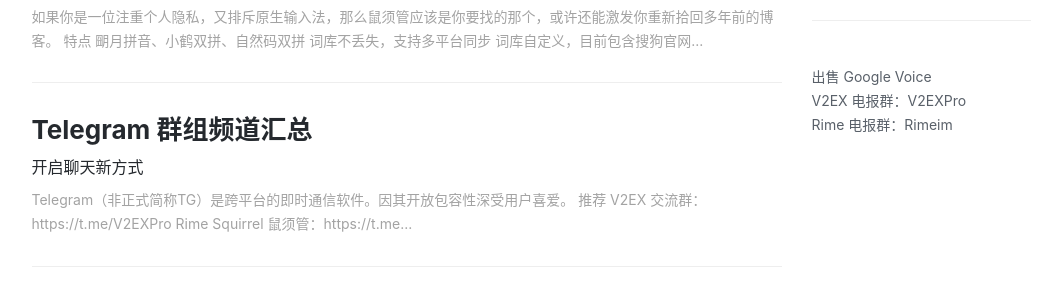
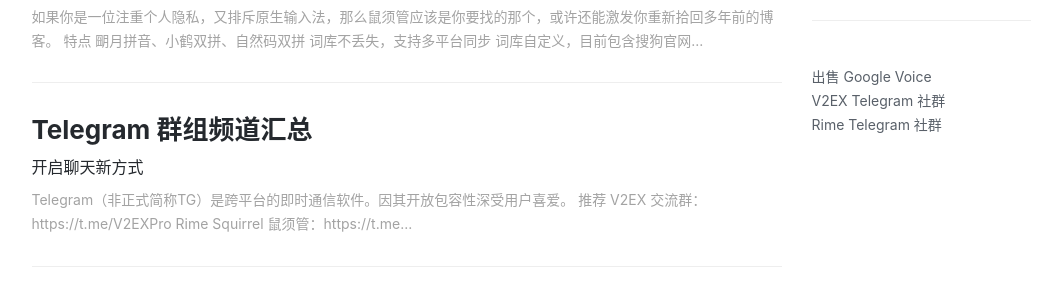
Before and after one commit to ssnhd/ssnhd.github.io, a Jekyll site: the page built from index.html, in a window 1280 px wide and 900 px high, scrolled down 736 px. Shown: the part 168-452 px from the top of the window, without its empty margins (136-1174 px from the left). Built offline with Jekyll 4.4.1, drawn with Linux system fonts in a browser that asks for light colours; nearby versions of some CDN libraries; the list of posts is cut into pages by our own code; comment, search, counter and statistics services are not loaded.

Commit message:
Update _config.yml

```diff
--- a/_config.yml
+++ b/_config.yml
@@ -93,6 +93,6 @@
 friends:
   [
     { title: "出售 Google Voice", href: "https://t.me/gv188/" },
-    { title: "V2EX 电报群：V2EXPro", href: "https://t.me/V2EXPro/" },
-    { title: "Rime 电报群：Rimeim", href: "https://t.me/rimeim/" },
+    { title: "V2EX Telegram 社群", href: "https://t.me/V2EXPro/" },
+    { title: "Rime Telegram 社群", href: "https://t.me/rimeim/" },
   ]
```
